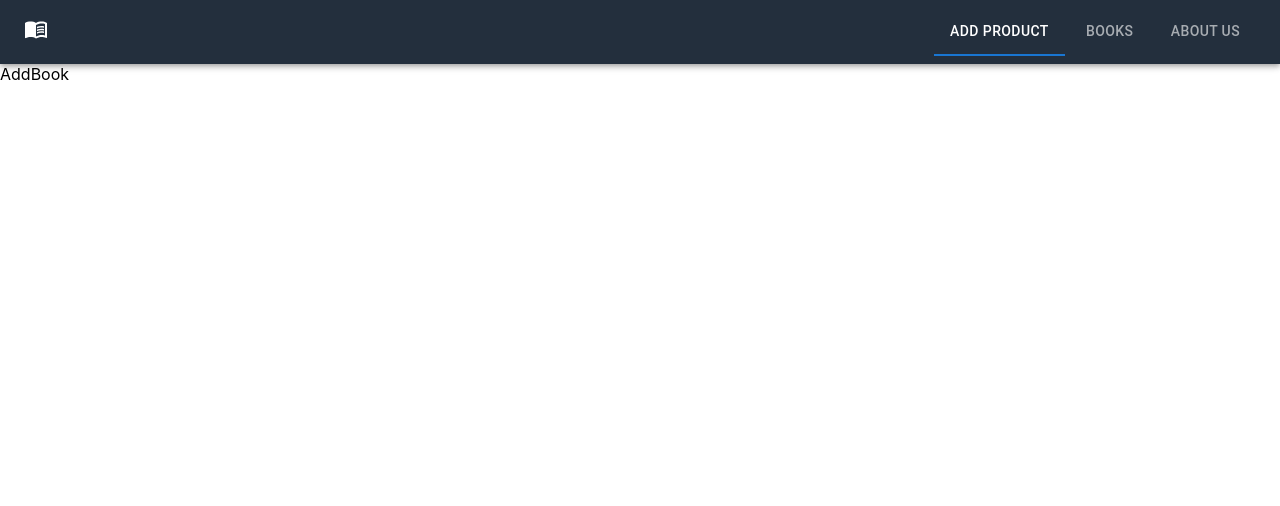
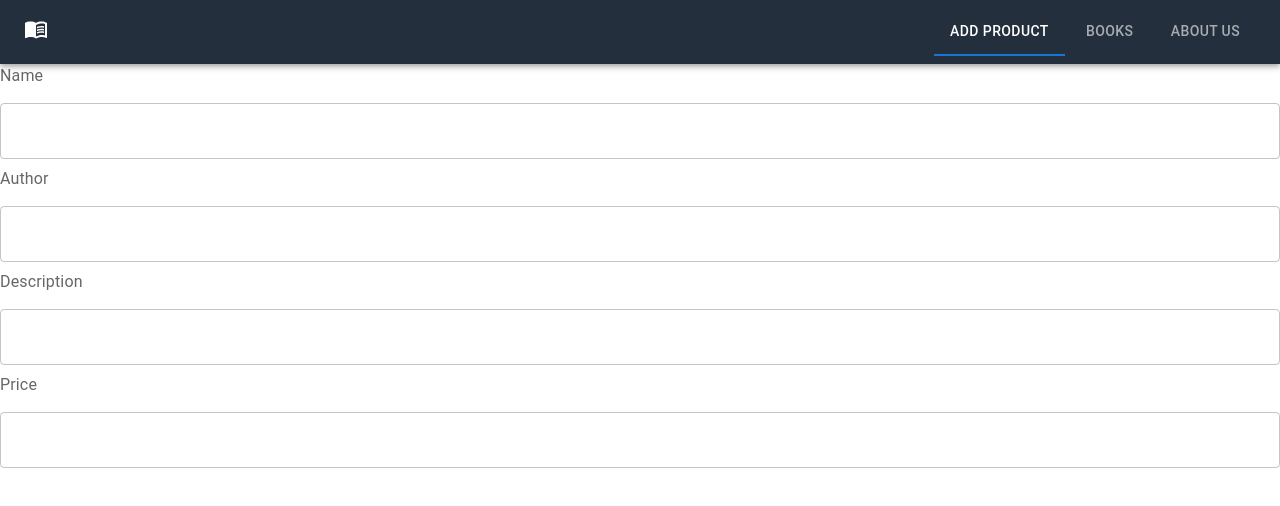
Before and after one commit to akashleo/bookstore_mern, a React (Create React App) app in the folder frontend/: page /addbook in a window 1280 px wide. Shown: the top 506 px of the page. Built offline with nearby package versions, Linux system fonts and the light colour scheme.

Commit message:
frontend css advanced

```diff
--- a/frontend/src/components/AddBook.js
+++ b/frontend/src/components/AddBook.js
@@ -1,7 +1,19 @@
+import { FormLabel, TextField } from "@mui/material";
 import React from "react";
 
 const AddBook = () => {
-  return <div>AddBook</div>;
+  return (
+    <form>
+      <FormLabel>Name</FormLabel>
+      <TextField margin="normal" fullWidth variant="outlined" name="name" />
+      <FormLabel>Author</FormLabel>
+      <TextField margin="normal" fullWidth variant="outlined" name="name" />
+      <FormLabel>Description</FormLabel>
+      <TextField margin="normal" fullWidth variant="outlined" name="name" />
+      <FormLabel>Price</FormLabel>
+      <TextField margin="normal" fullWidth variant="outlined" name="name" />
+    </form>
+  );
 };
 
 export default AddBook;
--- /dev/null
+++ b/frontend/src/components/Book/Book.css
@@ -0,0 +1,27 @@
+ul {
+    display: flex;
+    flex-direction: row;
+    justify-content: center;
+    align-content: center;
+    flex-wrap: wrap;
+}
+
+li {
+    padding : 10px;
+    width: 250px;
+    max-width: 250px;
+    max-height: 400px;
+    margin : 5px;
+    margin-top: 5px;
+}
+
+.card {
+    margin: auto;
+    padding: 1rem;
+    width: 250px;
+    height: 100;
+    box-shadow: 5px 5px 10px #ccc;
+    align-items: left;
+    display: flex;
+    flex-direction: column;
+}
--- a/frontend/src/components/Book/Book.js
+++ b/frontend/src/components/Book/Book.js
@@ -1,17 +1,23 @@
 import { Button } from "@mui/material";
 import React from "react";
-
+import "./Book.css";
 const Book = ({ book }) => {
   const { _id, name, author, description, price, available, image } = book;
   return (
-    <div>
-      <img src={image} alt={name} />
-      <article>By {author}</article>
+    <div className="card">
+      <img
+        style={{ width: "100%", height: "50%" }}
+        src="/bookImage.jpg"
+        alt={name}
+      />
+      <article>
+        By&nbsp;<span style={{ fontWeight: "500" }}>{author}</span>{" "}
+      </article>
       <h3>{name}</h3>
       <p>{description}</p>
       <h2>Rs {price}</h2>
-      <Button>Update</Button>
-      <Button>Delete</Button>
+      <Button variant="outlined">Update</Button> &nbsp;
+      <Button variant="outlined">Delete</Button>
     </div>
   );
 };
--- a/frontend/src/components/Book/Books.js
+++ b/frontend/src/components/Book/Books.js
@@ -1,6 +1,7 @@
 import React, { useState, useEffect } from "react";
 import axios from "axios";
 import Book from "./Book";
+import "./Book.css";
 
 const URL = "http://localhost:5000/books";
 
@@ -23,9 +24,9 @@ const Books = () => {
         {books &&
           books.map((book, index) => {
             return (
-              <div key={index}>
+              <li key={index} className="book">
                 <Book book={book} />
-              </div>
+              </li>
             );
           })}
       </ul>
--- a/frontend/src/index.css
+++ b/frontend/src/index.css
@@ -1,4 +1,4 @@
-body {
+/* body {
   margin: 0;
   font-family: -apple-system, BlinkMacSystemFont, 'Segoe UI', 'Roboto', 'Oxygen',
     'Ubuntu', 'Cantarell', 'Fira Sans', 'Droid Sans', 'Helvetica Neue',
@@ -10,4 +10,10 @@ body {
 code {
   font-family: source-code-pro, Menlo, Monaco, Consolas, 'Courier New',
     monospace;
+} */
+
+
+* {
+  margin: 0px;
+  padding: 0px;
 }
```
Also changed, not shown: frontend/src/components/Book/Books.css (deleted, +0 -7 lines), frontend/public/bookImage.jpg (added).
